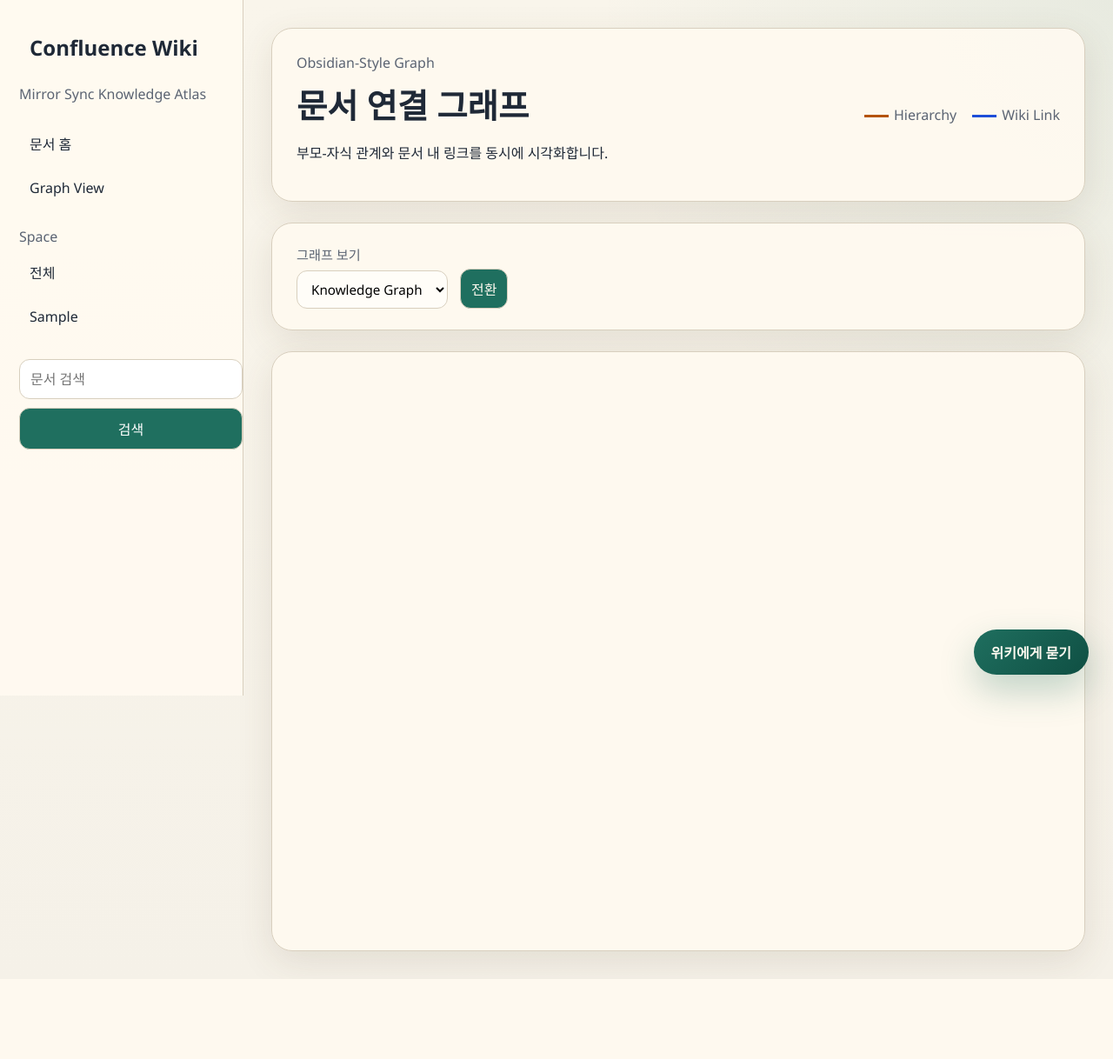
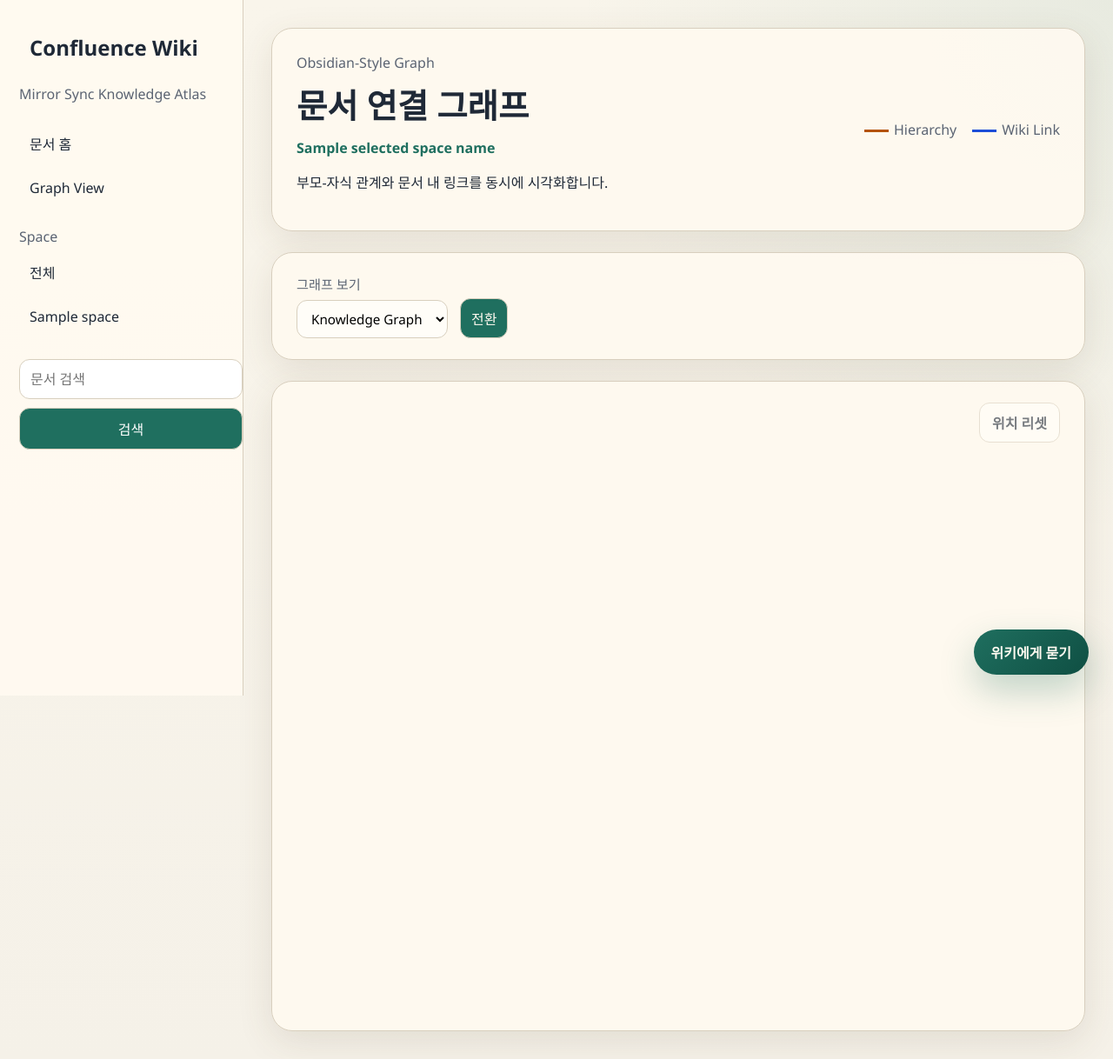
Before and after one commit to flybywind2/confluence_wiki, a FastAPI app: template app/templates/graph.html in a window 1280 px wide. Shown: the whole page at 87% size. Before the commit the page ends 1126 px from the top, so only its background shows below. Run offline with FastAPI, Linux system fonts and the light colour scheme; the template is opened without the code that fills it: most values are stand-ins (such as "Sample title", 1, 10 or a date in 2020); data that the repository does not hold is empty; parts of the project's set-up code (start-up, migrations or seed data) failed here and were passed over; some libraries are stand-ins or nearby versions.

Commit message:
feat: show space names in ui

```diff
--- a/app/api/routes.py
+++ b/app/api/routes.py
@@ -47,15 +47,24 @@ def _meta_description(text: str, fallback: str = "Confluence mirror에서 동기
     return (compact or fallback)[:180]
 
 
+def _space_display_name(space: Space) -> str:
+    return space.name or space.space_key
+
+
+def _space_name_by_key(spaces: list[Space]) -> dict[str, str]:
+    return {space.space_key: _space_display_name(space) for space in spaces}
+
+
 def _history_snapshot_path(request: Request, space_key: str, slug: str, version_number: int) -> Path:
     return _settings(request).wiki_root / "spaces" / space_key / "history" / slug / f"v{version_number:04d}.md"
 
 
-def _page_result_item(page: Page, space_key: str) -> dict:
+def _page_result_item(page: Page, space_key: str, space_name: str) -> dict:
     return {
         "title": page.title,
         "slug": page.slug,
         "space_key": space_key,
+        "space_name": space_name,
         "href": f"/spaces/{space_key}/pages/{page.slug}",
         "updated_at_label": str(page.updated_at_remote) if page.updated_at_remote else "",
         "kind_label": "원문",
@@ -63,11 +72,12 @@ def _page_result_item(page: Page, space_key: str) -> dict:
     }
 
 
-def _knowledge_result_item(doc: KnowledgeDocument, space_key: str) -> dict:
+def _knowledge_result_item(doc: KnowledgeDocument, space_key: str, space_name: str) -> dict:
     return {
         "title": doc.title,
         "slug": doc.slug,
         "space_key": space_key,
+        "space_name": space_name,
         "href": knowledge_href(space_key, doc.kind, doc.slug),
         "updated_at_label": str(doc.updated_at),
         "kind_label": knowledge_label(doc.kind),
@@ -163,13 +173,14 @@ async def index(
     session = _session_factory(request)()
     try:
         spaces = session.scalars(select(Space).order_by(Space.space_key)).all()
+        space_name_by_key = _space_name_by_key(spaces)
         knowledge_query = select(KnowledgeDocument, Space).join(Space, Space.id == KnowledgeDocument.space_id)
         if space and space != "all":
             knowledge_query = knowledge_query.where(Space.space_key == space)
         knowledge_rows = session.execute(knowledge_query).all()
         recent_days = _parse_recent_days(recent)
         pages = [
-            _knowledge_result_item(doc, doc_space.space_key)
+            _knowledge_result_item(doc, doc_space.space_key, _space_display_name(doc_space))
             for doc, doc_space in knowledge_rows
             if _is_user_visible_knowledge(doc) and _matches_filters(doc, kind, recent_days)
         ]
@@ -181,7 +192,9 @@ async def index(
             {
                 "request": request,
                 "spaces": spaces,
+                "space_name_by_key": space_name_by_key,
                 "selected_space": space or "all",
+                "selected_space_name": space_name_by_key.get(space or "", space or "전체 Space") if space and space != "all" else "전체 Space",
                 "pages": pages,
                 "selected_kind": normalize_knowledge_kind(kind) if kind and kind != "all" else "all",
                 "selected_recent": recent or "all",
@@ -221,6 +234,7 @@ async def knowledge_view(request: Request, space_key: str, kind: str, slug: str)
         markdown_path = _settings(request).wiki_root / doc.markdown_path
         body_html = render_markdown(read_markdown_body(markdown_path))
         spaces = session.scalars(select(Space).order_by(Space.space_key)).all()
+        space_name_by_key = _space_name_by_key(spaces)
         page_obj = SimpleNamespace(
             title=doc.title,
             prod_url=None,
@@ -234,9 +248,12 @@ async def knowledge_view(request: Request, space_key: str, kind: str, slug: str)
             {
                 "request": request,
                 "spaces": spaces,
+                "space_name_by_key": space_name_by_key,
                 "selected_space": space_key,
+                "selected_space_name": space_name_by_key.get(space_key, space_key),
                 "page": page_obj,
                 "page_space_key": space_key,
+                "page_space_name": space_name_by_key.get(space_key, space_key),
                 "body_html": body_html,
                 "page_kind": "knowledge",
                 "page_badge": knowledge_label(normalized_kind),
@@ -260,15 +277,19 @@ async def synthesis_view(request: Request, space_key: str) -> HTMLResponse:
             raise HTTPException(status_code=404, detail="Synthesis not found")
         body_html = render_markdown(read_markdown_body(synthesis_path))
         spaces = session.scalars(select(Space).order_by(Space.space_key)).all()
+        space_name_by_key = _space_name_by_key(spaces)
         return _templates(request).TemplateResponse(
             request,
             "page.html",
             {
                 "request": request,
                 "spaces": spaces,
+                "space_name_by_key": space_name_by_key,
                 "selected_space": space_key,
+                "selected_space_name": space_name_by_key.get(space_key, space_key),
                 "page": {"title": f"{space_key} Synthesis", "prod_url": None},
                 "page_space_key": space_key,
+                "page_space_name": space_name_by_key.get(space_key, space_key),
                 "body_html": body_html,
                 "page_kind": "synthesis",
                 "meta_description": _meta_description(f"{space_key} synthesis"),
@@ -294,15 +315,19 @@ async def page_history(request: Request, space_key: str, slug: str) -> HTMLRespo
             select(PageVersion).where(PageVersion.page_id == page.id).order_by(PageVersion.version_number.desc())
         ).all()
         spaces = session.scalars(select(Space).order_by(Space.space_key)).all()
+        space_name_by_key = _space_name_by_key(spaces)
         return _templates(request).TemplateResponse(
             request,
             "page_history.html",
             {
                 "request": request,
                 "spaces": spaces,
+                "space_name_by_key": space_name_by_key,
                 "selected_space": space_key,
+                "selected_space_name": space_name_by_key.get(space_key, space_key),
                 "page": page,
                 "page_space_key": space_key,
+                "page_space_name": space_name_by_key.get(space_key, space_key),
                 "versions": versions,
                 "meta_description": _meta_description(wiki_document.summary or page.title),
             },
@@ -350,15 +375,19 @@ async def page_history_version(request: Request, space_key: str, slug: str, vers
         if markdown_path is not None and markdown_path.exists():
             body_html = render_markdown(read_markdown_body(markdown_path))
         spaces = session.scalars(select(Space).order_by(Space.space_key)).all()
+        space_name_by_key = _space_name_by_key(spaces)
         return _templates(request).TemplateResponse(
             request,
             "page.html",
             {
                 "request": request,
                 "spaces": spaces,
+                "space_name_by_key": space_name_by_key,
                 "selected_space": space_key,
+                "selected_space_name": space_name_by_key.get(space_key, space_key),
                 "page": page,
                 "page_space_key": space_key,
+                "page_space_name": space_name_by_key.get(space_key, space_key),
                 "body_html": body_html,
                 "page_kind": "history_snapshot",
                 "history_versions": [],
@@ -383,6 +412,7 @@ async def page_view(request: Request, space_key: str, slug: str) -> HTMLResponse
         markdown_path = _settings(request).wiki_root / wiki_document.markdown_path
         body_html = render_markdown(read_markdown_body(markdown_path))
         spaces = session.scalars(select(Space).order_by(Space.space_key)).all()
+        space_name_by_key = _space_name_by_key(spaces)
         versions = session.scalars(
             select(PageVersion).where(PageVersion.page_id == page.id).order_by(PageVersion.version_number.desc())
         ).all()
@@ -392,9 +422,12 @@ async def page_view(request: Request, space_key: str, slug: str) -> HTMLResponse
             {
                 "request": request,
                 "spaces": spaces,
+                "space_name_by_key": space_name_by_key,
                 "selected_space": space_key,
+                "selected_space_name": space_name_by_key.get(space_key, space_key),
                 "page": page,
                 "page_space_key": space_key,
+                "page_space_name": space_name_by_key.get(space_key, space_key),
                 "body_html": body_html,
                 "page_kind": "page",
                 "history_versions": versions,
@@ -419,6 +452,7 @@ async def search(
     session = _session_factory(request)()
     try:
         spaces = session.scalars(select(Space).order_by(Space.space_key)).all()
+        space_name_by_key = _space_name_by_key(spaces)
         results = []
         if q:
             knowledge_query = select(KnowledgeDocument, Space).join(Space)
@@ -434,7 +468,7 @@ async def search(
             knowledge_rows = session.execute(knowledge_query.limit(50)).all()
             recent_days = _parse_recent_days(recent)
             results = [
-                _knowledge_result_item(doc, doc_space.space_key)
+                _knowledge_result_item(doc, doc_space.space_key, _space_display_name(doc_space))
                 for doc, doc_space in knowledge_rows
                 if _is_user_visible_knowledge(doc) and _matches_filters(doc, kind, recent_days)
             ]
@@ -445,7 +479,9 @@ async def search(
             {
                 "request": request,
                 "spaces": spaces,
+                "space_name_by_key": space_name_by_key,
                 "selected_space": space or "all",
+                "selected_space_name": space_name_by_key.get(space or "", space or "전체 위키") if space and space != "all" else "전체 위키",
                 "pages": results,
                 "search_query": q,
                 "selected_kind": normalize_knowledge_kind(kind) if kind and kind != "all" else "all",
@@ -466,13 +502,16 @@ async def graph_page(request: Request, space: str | None = None, view: str = Que
     session = _session_factory(request)()
     try:
         spaces = session.scalars(select(Space).order_by(Space.space_key)).all()
+        space_name_by_key = _space_name_by_key(spaces)
         return _templates(request).TemplateResponse(
             request,
             "graph.html",
             {
                 "request": request,
                 "spaces": spaces,
+                "space_name_by_key": space_name_by_key,
                 "selected_space": space or "all",
+                "selected_space_name": space_name_by_key.get(space or "", space or "전체 그래프") if space and space != "all" else "전체 그래프",
                 "selected_view": view if view in {"knowledge", "raw"} else "knowledge",
                 "meta_description": _meta_description(
                     f"{(space or '전체')} 범위 문서 연결 그래프를 표시합니다."
--- a/app/static/app.css
+++ b/app/static/app.css
@@ -180,6 +180,30 @@ body {
 }
 .wiki-body img { max-width: 100%; border-radius: 14px; border: 1px solid var(--line); }
 .graph-card { min-height: 680px; }
+.graph-scope {
+  margin: 0 0 10px;
+  color: var(--accent);
+  font-weight: 800;
+}
+.graph-toolbar {
+  display: flex;
+  justify-content: flex-end;
+  margin-bottom: 12px;
+}
+.graph-reset {
+  border: 1px solid var(--line);
+  border-radius: 12px;
+  padding: 10px 14px;
+  background: #fffdf8;
+  color: var(--ink);
+  font: inherit;
+  font-weight: 700;
+  cursor: pointer;
+}
+.graph-reset:disabled {
+  opacity: 0.6;
+  cursor: wait;
+}
 #graph-canvas { width: 100%; height: 640px; }
 .legend { display: flex; gap: 18px; align-items: center; }
 .legend-line { display: inline-block; width: 28px; height: 3px; margin-right: 6px; vertical-align: middle; }
--- a/app/templates/base.html
+++ b/app/templates/base.html
@@ -20,7 +20,7 @@
           <div class="sidebar-title">Space</div>
           <a class="{% if selected_space == 'all' %}active{% endif %}" href="/">전체</a>
           {% for space in spaces %}
-          <a class="{% if selected_space == space.space_key %}active{% endif %}" href="/spaces/{{ space.space_key }}">{{ space.space_key }}</a>
+          <a class="{% if selected_space == space.space_key %}active{% endif %}" href="/spaces/{{ space.space_key }}">{{ space.name or space.space_key }}</a>
           {% endfor %}
         </div>
         <form class="search-box" action="/search" method="get">
--- a/app/templates/graph.html
+++ b/app/templates/graph.html
@@ -5,6 +5,7 @@
   <div>
     <span class="eyebrow">Obsidian-Style Graph</span>
     <h1>문서 연결 그래프</h1>
+    <p class="graph-scope">{{ selected_space_name }}</p>
     <p>{% if selected_view == 'knowledge' %}주제 문서, 분석 문서, synthesis와 원문 근거의 연결을 시각화합니다.{% else %}부모-자식 관계와 문서 내 링크를 동시에 시각화합니다.{% endif %}</p>
   </div>
   <div class="legend">
@@ -34,6 +35,9 @@
   </form>
 </section>
 <section class="graph-card">
+  <div class="graph-toolbar">
+    <button type="button" class="graph-reset" id="graph-reset" disabled>위치 리셋</button>
+  </div>
   <div id="graph-canvas" data-space="{{ selected_space }}" data-view="{{ selected_view }}"></div>
 </section>
 <script src="https://cdn.jsdelivr.net/npm/d3@7"></script>
--- a/app/templates/index.html
+++ b/app/templates/index.html
@@ -8,11 +8,11 @@
     <h1>검색 결과</h1>
     <p>
       <strong>{{ search_query }}</strong> 에 대한 결과를
-      <strong>{{ selected_space|upper if selected_space != 'all' else '전체 위키' }}</strong>
+      <strong>{{ selected_space_name if selected_space != 'all' else '전체 위키' }}</strong>
       범위에서 보여줍니다.
     </p>
     {% else %}
-    <h1>{{ selected_space|upper if selected_space != 'all' else '전체 Space' }}</h1>
+    <h1>{{ selected_space_name if selected_space != 'all' else '전체 Space' }}</h1>
     <p>Confluence mirror에서 동기화한 markdown wiki를 읽기 중심 UI로 제공합니다.</p>
     {% endif %}
   </div>
@@ -62,7 +62,7 @@
     {% for page in pages %}
     <li>
       <a href="{{ page.href }}">{{ page.title }}</a>
-      <span class="page-meta">{{ page.space_key }}{% if page.kind_label %} · {{ page.kind_label }}{% endif %}{% if page.updated_at_label %} · {{ page.updated_at_label }}{% endif %}</span>
+      <span class="page-meta">{{ page.space_name or page.space_key }}{% if page.kind_label %} · {{ page.kind_label }}{% endif %}{% if page.updated_at_label %} · {{ page.updated_at_label }}{% endif %}</span>
     </li>
     {% endfor %}
   </ul>
--- a/app/templates/page.html
+++ b/app/templates/page.html
@@ -5,7 +5,7 @@
   <nav class="page-breadcrumbs" aria-label="breadcrumb">
     <a href="/">전체</a>
     <span>/</span>
-    <a href="/spaces/{{ page_space_key }}">{{ page_space_key }}</a>
+    <a href="/spaces/{{ page_space_key }}">{{ page_space_name or page_space_key }}</a>
     <span>/</span>
     <span>{{ page.title }}</span>
   </nav>
@@ -18,7 +18,7 @@
   </div>
   {% endif %}
   <header class="page-header">
-    <span class="eyebrow">{{ page_space_key }}</span>
+    <span class="eyebrow">{{ page_space_name or page_space_key }}</span>
     <h1>{{ page.title }}</h1>
     <div class="page-submeta">
       {% if page_badge %}
--- a/app/templates/page_history.html
+++ b/app/templates/page_history.html
@@ -5,14 +5,14 @@
   <nav class="page-breadcrumbs" aria-label="breadcrumb">
     <a href="/">전체</a>
     <span>/</span>
-    <a href="/spaces/{{ page_space_key }}">{{ page_space_key }}</a>
+    <a href="/spaces/{{ page_space_key }}">{{ page_space_name or page_space_key }}</a>
     <span>/</span>
     <a href="/spaces/{{ page_space_key }}/pages/{{ page.slug }}">{{ page.title }}</a>
     <span>/</span>
     <span>문서 이력</span>
   </nav>
   <header class="page-header">
-    <span class="eyebrow">{{ page_space_key }}</span>
+    <span class="eyebrow">{{ page_space_name or page_space_key }}</span>
     <h1>{{ page.title }} 문서 이력</h1>
     <div class="page-submeta">
       <span>현재 버전 · {{ page.current_version }}</span>
```
Also changed, not shown: app/static/graph.js (+30 -1 lines), tests/api/test_pages.py (+32 -0 lines).
